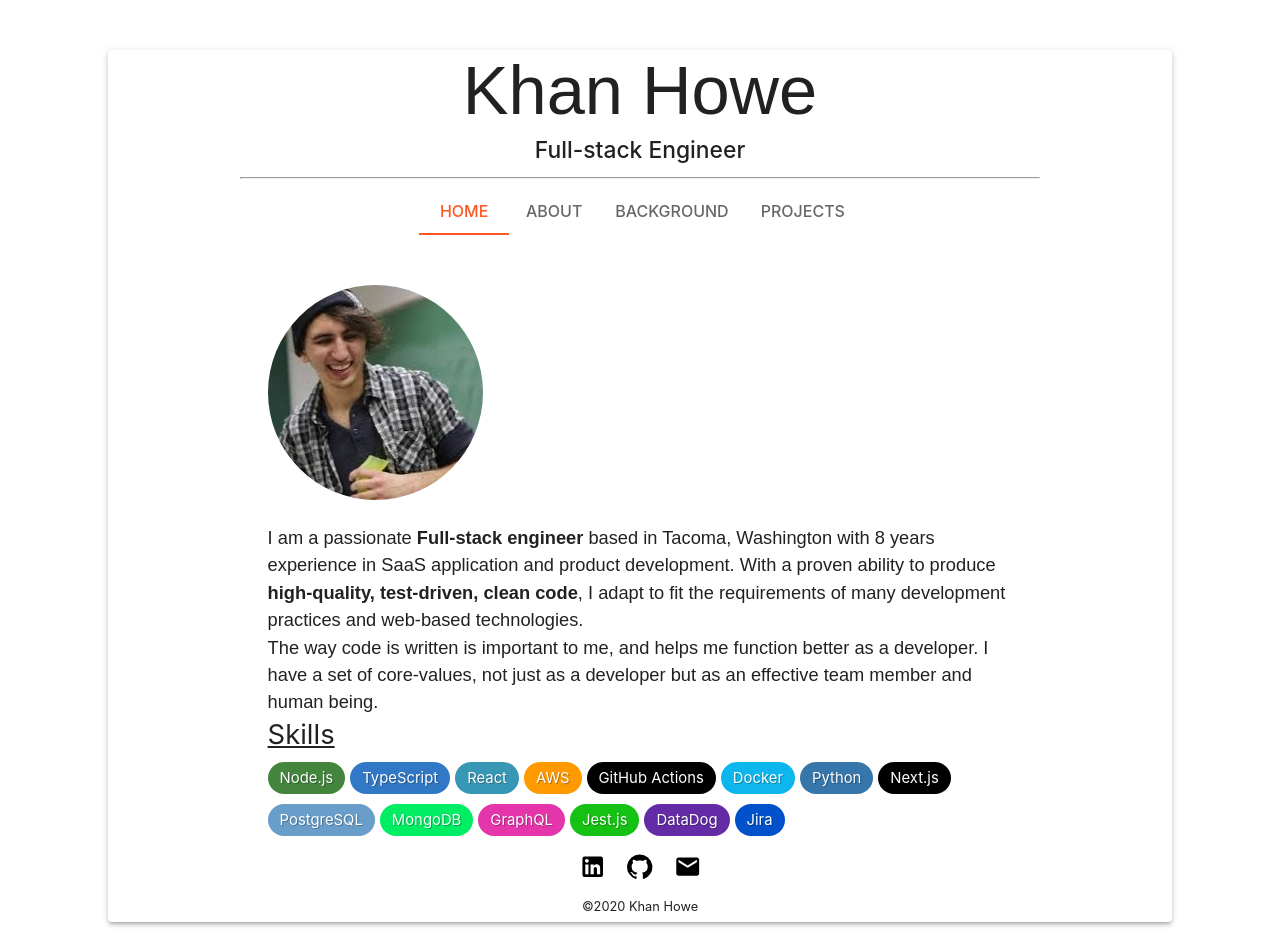
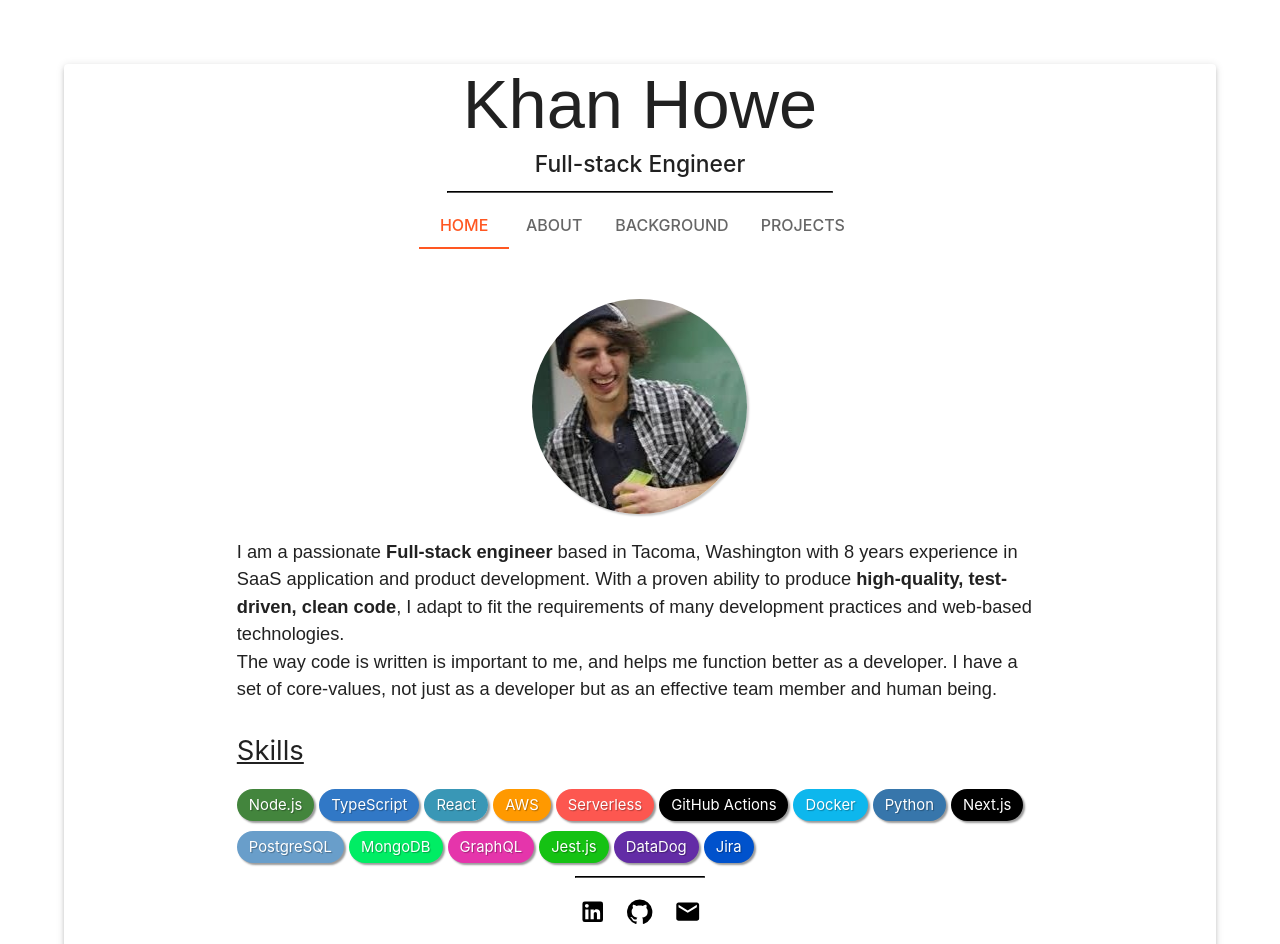
Before and after one commit to khanhowe/khan-dev, a React (Create React App) app: page /about in a window 1280 px wide. Shown: the top 944 px of the page. Built offline with nearby package versions, Linux system fonts and the light colour scheme.

Commit message:
Add some better styling, add footer

```diff
--- a/src/App.tsx
+++ b/src/App.tsx
@@ -1,8 +1,7 @@
 import './styles/App.css';
 import NameTitle from './components/NameTitle';
 import './styles/Home.css';
-import { Paper, ThemeProvider } from '@mui/material';
-import Grid from '@mui/system/Unstable_Grid/Grid';
+import { Paper, ThemeProvider, useMediaQuery } from '@mui/material';
 import theme from './theme';
 import NavBar from './components/NavBar';
 import { BrowserRouter as Router, Route, Routes} from 'react-router-dom';
@@ -10,30 +9,36 @@ import About from './pages/About';
 import Home from './pages/Home';
 import Projects from './pages/Projects';
 import Background from './pages/Background';
+import Footer from './components/Footer';
+
+const AppBody: React.FC = () => (
+  <Router>
+    <NameTitle name='Khan Howe'/>
+    <NavBar/>
+    <Routes>
+      <Route path='/' element={<Home/>}/>
+      <Route path='/about' element={<About/>}/>
+      <Route path='/background' element={<Background/>}/>
+      <Route path='/projects' element={<Projects/>}/>
+    </Routes>
+  </Router>
+);
 
 
 function App() {
+  const isSmallScreen = useMediaQuery('(max-width:600px)');
   return (
     <ThemeProvider theme={theme}>
       <div className="App">
-        <Router>
-          <Grid container spacing={2}>
-            <Grid xs={0} md={1}></Grid>
-            <Grid xs={12} md={10}>
-              <Paper elevation={3} className='view-paper'>
-                <NameTitle name='Khan Howe'/>
-                <NavBar/>
-                  <Routes>
-                    <Route path='/' element={<Home/>}/>
-                    <Route path='/about' element={<About/>}/>
-                    <Route path='/background' element={<Background/>}/>
-                    <Route path='/projects' element={<Projects/>}/>
-                  </Routes>
-              </Paper>
-            </Grid>
-            <Grid xs={0} md={1}></Grid>
-          </Grid>
-        </Router>
+        {isSmallScreen ?
+          <div className='view-paper'>
+            <AppBody/>
+          </div> :
+          <Paper elevation={3} className='view-paper'>
+            <AppBody/>
+          </Paper>
+        }
+        {isSmallScreen && <Footer/>}
       </div>
     </ThemeProvider>
   );
--- /dev/null
+++ b/src/components/Footer.tsx
@@ -0,0 +1,18 @@
+import React from 'react';
+import Contact from '../pages/Contact';
+import '../styles/App.css';
+import { Typography } from '@mui/material';
+
+const Footer: React.FC = () => {
+    const currentDate = new Date();
+    const currentYear = currentDate.getFullYear()
+    return (
+    <footer className="footer">
+        <hr className='footer-hr'/>
+        <Contact/>
+        <Typography style={{fontSize: '0.8rem'}}>{`©${currentYear} Khan Howe`}</Typography>
+    </footer>
+    );
+};
+
+export default Footer;
--- a/src/components/Page.tsx
+++ b/src/components/Page.tsx
@@ -1,22 +1,19 @@
 import { ReactNode } from 'react';
 import '../styles/Page.css';
-import Contact from '../pages/Contact';
-import { Typography } from '@mui/material';
+import '../styles/App.css';
+import { useMediaQuery } from '@mui/material';
+import Footer from './Footer';
 
 interface PageProps {
     children: ReactNode;
 };
 
 const Page: React.FC<PageProps> = ({ children }) => {
-    const currentDate = new Date();
-    const currentYear = currentDate.getFullYear();
+    const isSmallScreen = useMediaQuery('(max-width:600px)');
     return (
         <div className='page-div'>
             {children}
-            <div className='footer'>
-                <Contact/>
-                <Typography style={{fontSize: '0.8rem'}}>{`©${currentYear} Khan Howe`}</Typography>
-            </div>
+            {!isSmallScreen && <Footer/>}
         </div>
     );
 };
--- a/src/pages/About.tsx
+++ b/src/pages/About.tsx
@@ -8,6 +8,7 @@ const skillChips: SkillChipProps[] = [
     {label: 'TypeScript', color: '#3178c6'},
     {label: 'React', color: 'rgba(8, 126, 164, 0.8)'},
     {label: 'AWS', color: 'rgb(255, 153, 0)'},
+    {label: 'Serverless', color: 'rgb(253, 87, 80)'},
     {label: 'GitHub Actions', color: 'black'},
     {label: 'Docker', color: 'rgb(13, 183, 237)'},
     {label: 'Python', color: '#3776ab'},
@@ -25,7 +26,7 @@ const About: React.FC  = () => {
     return (
         <Page>
             <div className="about">
-                <img src='/khanhowe.jpeg' alt='khan-howe' style={{borderRadius: '50vw'}}/>
+                <img src='/khanhowe.jpeg' alt='khan-howe' className='profile-image'/>
                 <div className='about-text'>
                     <Typography fontFamily='sans-serif' >
                         I am a passionate <b>Full-stack engineer</b> based in Tacoma, Washington with 8 years experience in SaaS application and product development. With a proven ability to produce <b>high-quality, test-driven, clean code</b>, I adapt to fit the requirements of many development practices and web-based technologies.
@@ -37,7 +38,9 @@ const About: React.FC  = () => {
             </div>
             <div className='skills'>
                 <Typography variant="h5" style={{textDecoration: 'underline'}}>Skills</Typography>
-                {skillChips.map((skill, index) => <SkillChip key={index} label={skill.label} color={skill.color}/>)}
+                <div className='skill-chip-list'>
+                    {skillChips.map((skill, index) => <SkillChip key={index} label={skill.label} color={skill.color}/>)}
+                </div>
             </div>
         </Page>
     );
--- a/src/styles/About.css
+++ b/src/styles/About.css
@@ -1,16 +1,31 @@
 .about {
+    text-align: center;
+}
 
+.profile-image {
+    border-radius: 50%;
+    min-height: 10vw;
+    max-height: 50vw;
+    box-shadow: 2px 2px 2px rgba(0, 0, 0, 0.2);
 }
 
 .about-text {
     margin-top: 20px;
+    min-width: 20vw;
+    text-align: left;
 }
 
 .skills {
+    margin-top: 20px;
+    padding-top: 10px;
+}
 
+.skill-chip-list {
+    padding-top: 10px;
 }
 
 .skill-chip {
     margin: 10px 5px 0px 0px;
     text-shadow: 1px 1px 1px rgba(0, 0, 0, 0.3);
+    box-shadow: 2px 2px 2px rgba(0, 0, 0, 0.4);
 }
--- a/src/styles/App.css
+++ b/src/styles/App.css
@@ -1,5 +1,12 @@
+.App {
+    display: flex;
+    flex-direction: column;
+}
+
 .view-paper {
-    margin-top: 50px;
+    flex: 1;
+    margin: 5% 5% 0% 5%;
+
 }
 
 .name-title {
@@ -9,9 +16,24 @@
 }
 
 .title-hr {
-    width: 75%;
+    min-width: 30vw;
 }
 
 p {
     font-size: 1.2rem;
 }
+
+.footer {
+    color: black;
+    padding: 5px;
+    text-align: center;
+    display: flex;
+    flex-direction: column;
+    align-items: center;
+}
+
+hr {
+    border-color: black;
+    border-width: 0.5px;
+    min-width: 10vw;
+}
--- a/src/styles/Page.css
+++ b/src/styles/Page.css
@@ -1,14 +1,8 @@
 .page-div {
-    margin: 50px auto 50px auto;
+    margin: 50px auto 0 auto;
     width: 70%;
-    min-height: 70vh;
     display: flex;
     flex-direction: column;
     justify-content: space-between;
     align-items: center;
 }
-
-.footer {
-    padding: 5px;
-    text-align: center;
-}
```
